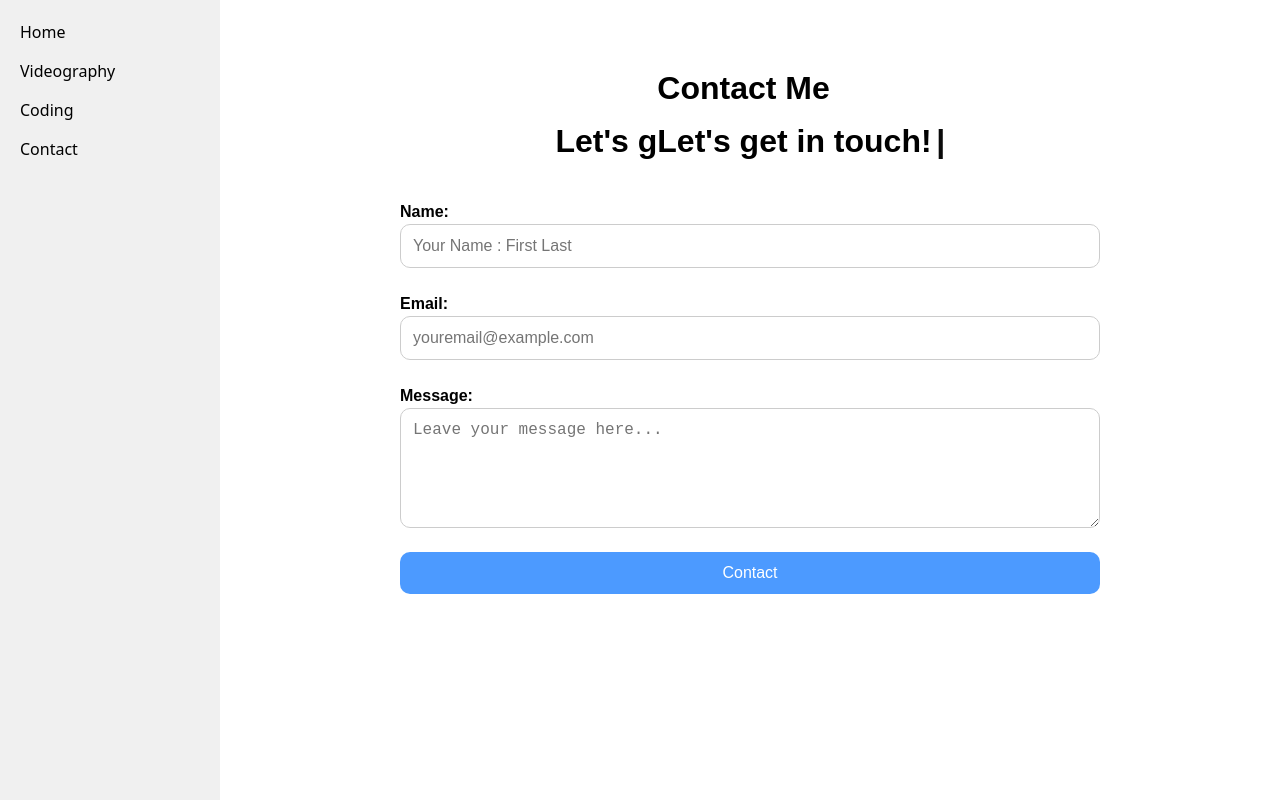
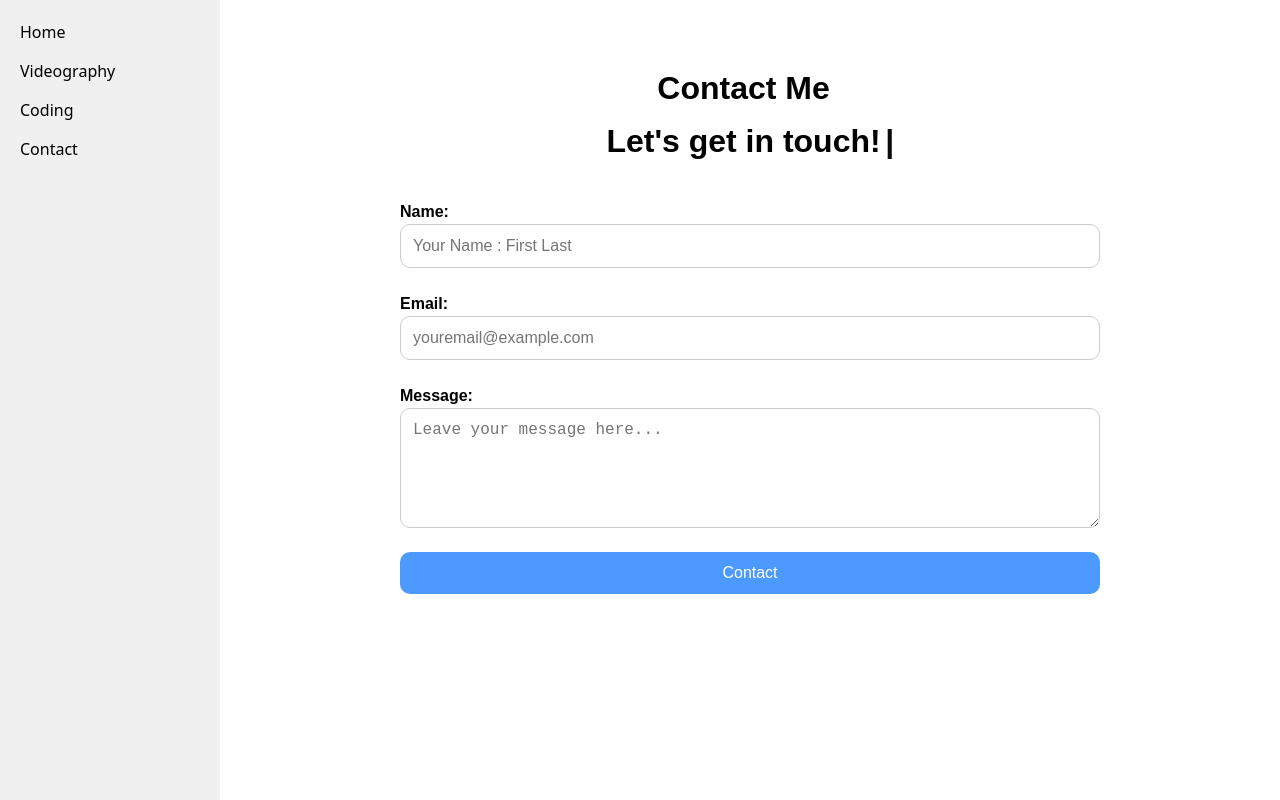
Before and after one commit to ForSureNotCollin/collinwebsite, a React (Vite) app in the folder front-end-client/: page /contact in a window 1280 px wide. Built offline with nearby package versions, Linux system fonts and the light colour scheme.

Commit message:
changes made to videography page, squarespace booking implemented. Contact Me updated to run correct amount of times, no reprinting

```diff
--- a/front-end-client/package.json
+++ b/front-end-client/package.json
@@ -10,8 +10,8 @@
     "preview": "vite preview"
   },
   "dependencies": {
-    "react": "^19.1.1",
-    "react-dom": "^19.1.1",
+    "react": "^19.2.7",
+    "react-dom": "^19.2.7",
     "react-router-dom": "^7.8.1"
   },
   "devDependencies": {
@@ -23,6 +23,6 @@
     "eslint-plugin-react-hooks": "^5.2.0",
     "eslint-plugin-react-refresh": "^0.4.20",
     "globals": "^16.3.0",
-    "vite": "^7.1.2"
+    "vite": "^8.0.16"
   }
 }
--- a/front-end-client/src/pages/Contact/contact.jsx
+++ b/front-end-client/src/pages/Contact/contact.jsx
@@ -63,12 +63,12 @@ export default function Contact() {
     <main className="contactPage">
       <header className="contactHeader">
         <h1 className="typewriter">
-          {displayedMain}
+          {mainHeaderText.slice(0 , mainIndex)}
           <span className="cursor">|</span>
         </h1>
         {displayedMain.length === mainHeaderText.length && (
           <h2 className="typewriter">
-            {displayedSub}
+            {subHeaderText.slice(0 , subIndex)}
             <span className="cursor">|</span>
           </h2>
         )}
--- a/front-end-client/src/pages/Videography/Videography.jsx
+++ b/front-end-client/src/pages/Videography/Videography.jsx
@@ -54,7 +54,7 @@ export default function Videography() {
       <section className="booking-calendar">
         <h2>Book a Session</h2>
         <iframe
-          src="https://calendar.google.com/calendar/embed?src=your_calendar_id_here&ctz=America%2FNew_York"
+          src="https://book.squareup.com/appointments/uue7g8p4vc8uve/location/LYWW961VHNB0E/services"
           style={{ border: 0 }}
           width="100%"
           height="600"
--- /dev/null
+++ b/package.json
@@ -0,0 +1,5 @@
+{
+  "dependencies": {
+    "vite": "^8.0.13"
+  }
+}
```
Also changed, not shown: front-end-client/src/pages/Coding/Coding.jsx (line endings or trailing spaces), 2 other files (tests, documents, lock files or other folders).
